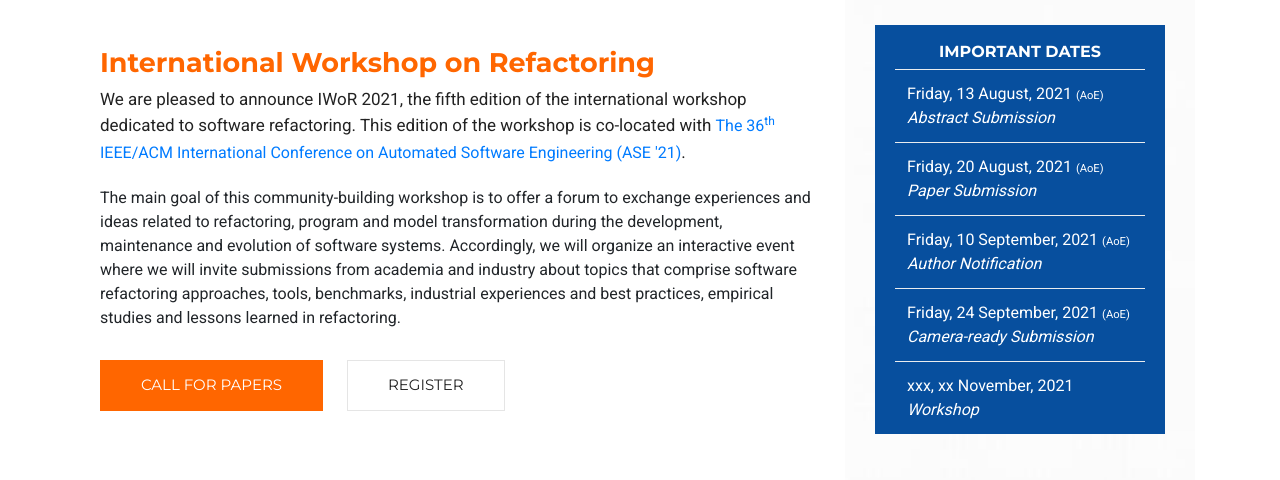
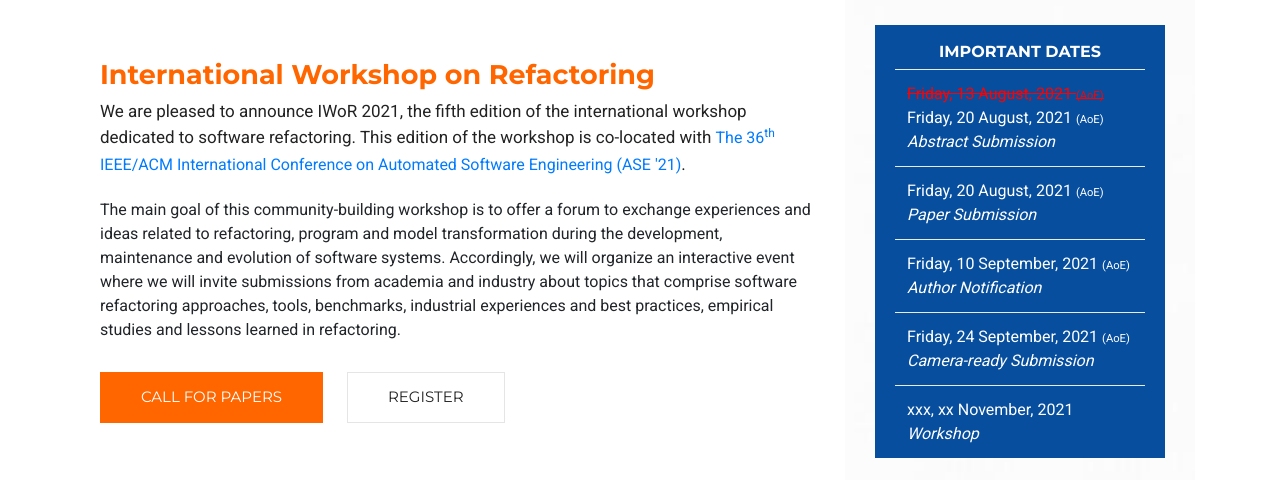
Before and after one commit to iwor/iwor2021, a plain HTML site: page index.html in a window 1280 px wide. Shown: the part 125-605 px from the top of the page. Drawn offline with Linux system fonts and the light colour scheme; some packages are replaced by stand-ins of ours.

Commit message:
updated abstract deadline

```diff
--- a/index.html
+++ b/index.html
@@ -160,7 +160,8 @@
 							<table class="table table-hover important-dates-in-sidebar">
 								<tbody>
 									<tr class="clickable-row past">
-										<td>Friday, 13 August, 2021 <span style="font-size:0.7em;">(AoE)</span><br />
+										<td><span style="color:red;text-decoration:line-through"><strike>Friday, 13 August, 2021 <span style="font-size:0.7em;">(AoE)</span></strike></span><br />
+											Friday, 20 August, 2021 <span style="font-size:0.7em;">(AoE)</span><br />
 											<em>Abstract Submission</em> </td>
 									</tr>
 									<tr class="clickable-row past">
```
